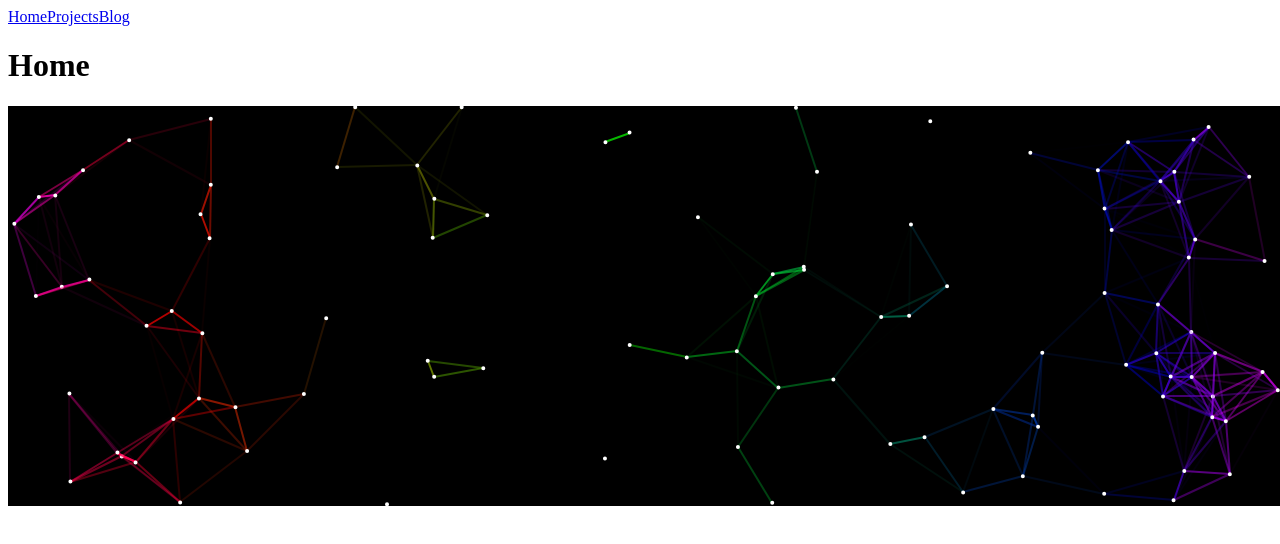
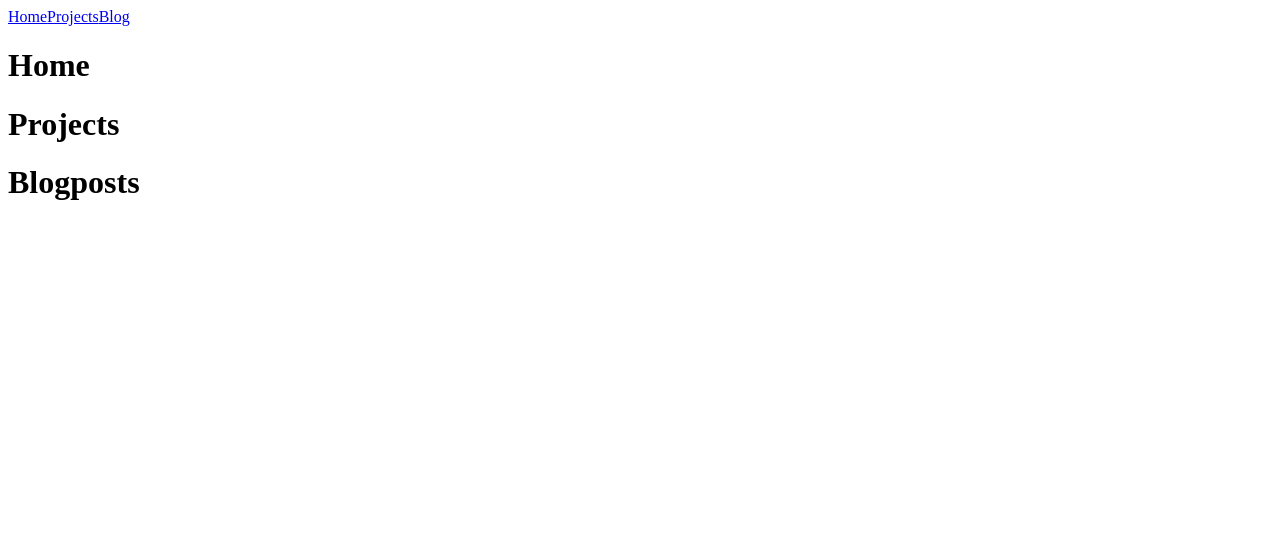
Before and after one commit to Larqqa/larqqa.github.io, a React (Create React App) app: page / in a window 1280 px wide. Shown: the top 544 px of the page. Built offline with nearby package versions, Linux system fonts and the light colour scheme.

Commit message:
Refactoring and added some components
Added blogs and projects on front page
Refactored components to use function instead of arrows
Naming and titleing changed in markdown
Added date based sorting helper function

```diff
--- a/src/App.js
+++ b/src/App.js
@@ -5,7 +5,7 @@ import { initProjects } from './reducers/projectsReducer';
 import { initBlogs } from './reducers/blogReducer';
 import Routes, { NavLinks } from './Routes';
 
-const App = (props) => {
+function App(props) {
 
   useEffect(() => {
     const init = async () => {
--- a/src/Routes.js
+++ b/src/Routes.js
@@ -3,7 +3,9 @@ import { connect } from 'react-redux';
 import { Switch, Redirect, Link, Route } from 'react-router-dom';
 import Page from './components/Page';
 import Projects from './components/Projects';
+import Project from './components/Project';
 import Blog from './components/Blog';
+import Post from './components/Post';
 import Home from './components/Home';
 import NotFound from './components/NotFound';
 
@@ -27,21 +29,21 @@ const routes = [
     name: 'Project',
     path: '/projects/:name',
     exact: true,
-    component: Projects,
+    component: Project,
     link: false
   },
   {
     name: 'Blog',
-    path: '/Blog',
+    path: '/blog',
     exact: true,
     component: Blog,
     link: true
   },
   {
     name: 'Blog post',
-    path: '/Blog/:name',
+    path: '/blog/:name',
     exact: true,
-    component: Blog,
+    component: Post,
     link: false
   },
   {
@@ -72,7 +74,7 @@ export const NavLinks = connect(
     // Check if any pages are marked to be displayed in nav
     // If found, make a page into a Link useable object
     const pagesFilt = pages.filter(p => p.meta.nav === true).map(p => ({
-      name: p.meta.name,
+      name: p.meta.title,
       path: `/${p.meta.name}`,
       exact: true,
       component: Page,
@@ -112,7 +114,7 @@ export const NavLinks = connect(
 });
 
 // Define Routing
-const Routes = () => {
+function Routes() {
   return (
     <Switch>
       {routes.map((route, i) =>
@@ -126,6 +128,6 @@ const Routes = () => {
       {/*<Redirect to="/404" />*/}
     </Switch>
   );
-};
+}
 
 export default Routes;
--- a/src/components/Blog.js
+++ b/src/components/Blog.js
@@ -2,13 +2,13 @@ import React from 'react';
 import { connect } from 'react-redux';
 import ReactMarkdown from 'react-markdown';
 
-const Blog = ({ blog }) => {
+function Blog({ blog }) {
   return (
     <>
       {blog.map(a => <ReactMarkdown source={a.content}/>)}
     </>
   );
-};
+}
 
 export default connect(
   state => {
--- a/src/components/Home.js
+++ b/src/components/Home.js
@@ -1,20 +1,62 @@
 import React, { useEffect }from 'react';
+import { connect } from 'react-redux';
+import { Link } from 'react-router-dom';
+import { sortByDate } from '../helpers/sorts';
 import Page from './Page';
 import Engine from '../particles/engine';
 
-const Home = () => {
+function Home({ blog, projects }) {
 
   useEffect(() => {
-    Engine({});
+
+    // TODO: Currently engine keeps running, while changing pages.
+    if (!document.getElementById('particleField')) {
+      // Engine({
+      //   target: 'header'
+      // });
+    }
   });
 
+  function Posts({ children, array, link }) {
+    return(
+      <div className={link}>
+        {children}
+        <ul>
+          {array.map((a, i) => {
+            return (
+              <li key={i}>
+                <Link to={`/${link}/${a.meta.name}`}>{a.meta.title}</Link>
+              </li>
+            );
+          })}
+        </ul>
+      </div>
+    );
+  }
 
   return (
     <>
-      <h1>Home</h1>
-      <Page content="home" />
+      <header id="header">
+        <h1>Home</h1>
+      </header>
+      <div className="main">
+        <Page content="home" />
+        <Posts array={projects} link="projects">
+          <h1>Projects</h1>
+        </Posts>
+        <Posts array={blog} link="blog">
+          <h1>Blogposts</h1>
+        </Posts>
+      </div>
     </>
   );
-};
+}
 
-export default Home;
+export default connect(
+  state => {
+    return {
+      blog: sortByDate(state.blog, 5),
+      projects: sortByDate(state.projects, 5)
+    };
+  }
+)( Home );
--- a/src/components/NotFound.js
+++ b/src/components/NotFound.js
@@ -1,9 +1,9 @@
 import React from 'react';
 
-const NotFound = () => {
+function NotFound() {
   return (
     <h1>Not found</h1>
   );
-};
+}
 
 export default NotFound;
--- a/src/components/Page.js
+++ b/src/components/Page.js
@@ -2,9 +2,9 @@ import React from 'react';
 import { connect } from 'react-redux';
 import ReactMarkdown from 'react-markdown';
 
-const Page = ({ page }) => {
+function Page({ page }) {
   return (<ReactMarkdown source={page && page.content} />);
-};
+}
 
 export default connect(
 
--- a/src/components/Post.js
+++ b/src/components/Post.js
@@ -0,0 +1,7 @@
+import React from 'react';
+
+function Post() {
+  return (null);
+}
+
+export default Post;
--- a/src/components/Project.js
+++ b/src/components/Project.js
@@ -0,0 +1,7 @@
+import React from 'react';
+
+function Project() {
+  return null;
+}
+
+export default Project;
--- a/src/components/Projects.js
+++ b/src/components/Projects.js
@@ -2,14 +2,14 @@ import React from 'react';
 import { connect } from 'react-redux';
 import ReactMarkdown from 'react-markdown';
 
-const Projects = ({ projects }) => {
+function Projects({ projects }) {
   console.log(projects);
   return (
     <>
       {projects.map(a => <ReactMarkdown source={a.content}/>)}
     </>
   );
-};
+}
 
 export default connect(
   state => {
--- a/src/helpers/parser.js
+++ b/src/helpers/parser.js
@@ -22,6 +22,7 @@ const parser = (fileData) => {
 
       // Parse  header into an object
       header = JSON.parse(header);
+      header.date = new Date(header.date);
 
       // Add file name to header
       header.name = name;
--- /dev/null
+++ b/src/helpers/sorts.js
@@ -0,0 +1,16 @@
+/**
+ * Sort the given array by date
+ * Return whole array by default
+ *
+ * @param {array} array: the array to sort
+ * @param {boolean} order: the order of dates, true is decending false is ascending
+ * @param {int} length: the length of the new array, default to array length
+ * @return {array} Return new sorted array
+ */
+export function sortByDate(array, order = true, length = array.length) {
+  if (order) {
+    return array.slice(0, length).sort((a, b) => b.meta.date - a.meta.date);
+  } else {
+    return array.slice(0, length).sort((a, b) => a.meta.date - b.meta.date);
+  }
+}
--- a/src/particles/engine.js
+++ b/src/particles/engine.js
@@ -99,7 +99,7 @@ export default function Engine(s = {}) {
   const id = s.id ? s.id : 'particleField';
   const width = s.width ? s.width : window.innerWidth;
   const height = s.height ? s.height : window.innerHeight / 2;
-  const target = s.target ? s.target : document.body;
+  const target = s.target ? document.getElementById(s.target) : document.body;
   const color = s.color ? s.color : 'rgb(0,0,0)';
 
   // Add canvas to DOM body
```
